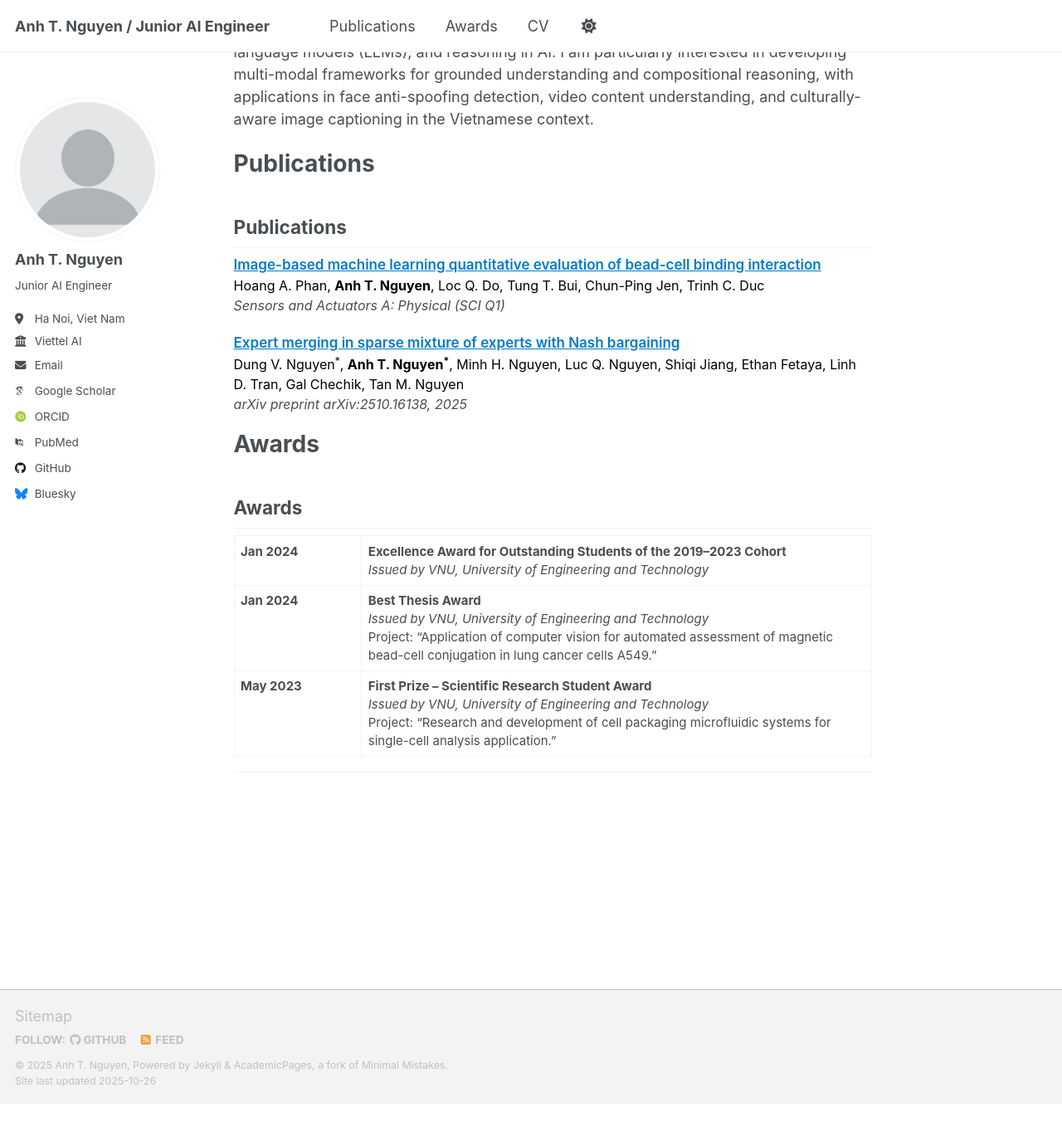
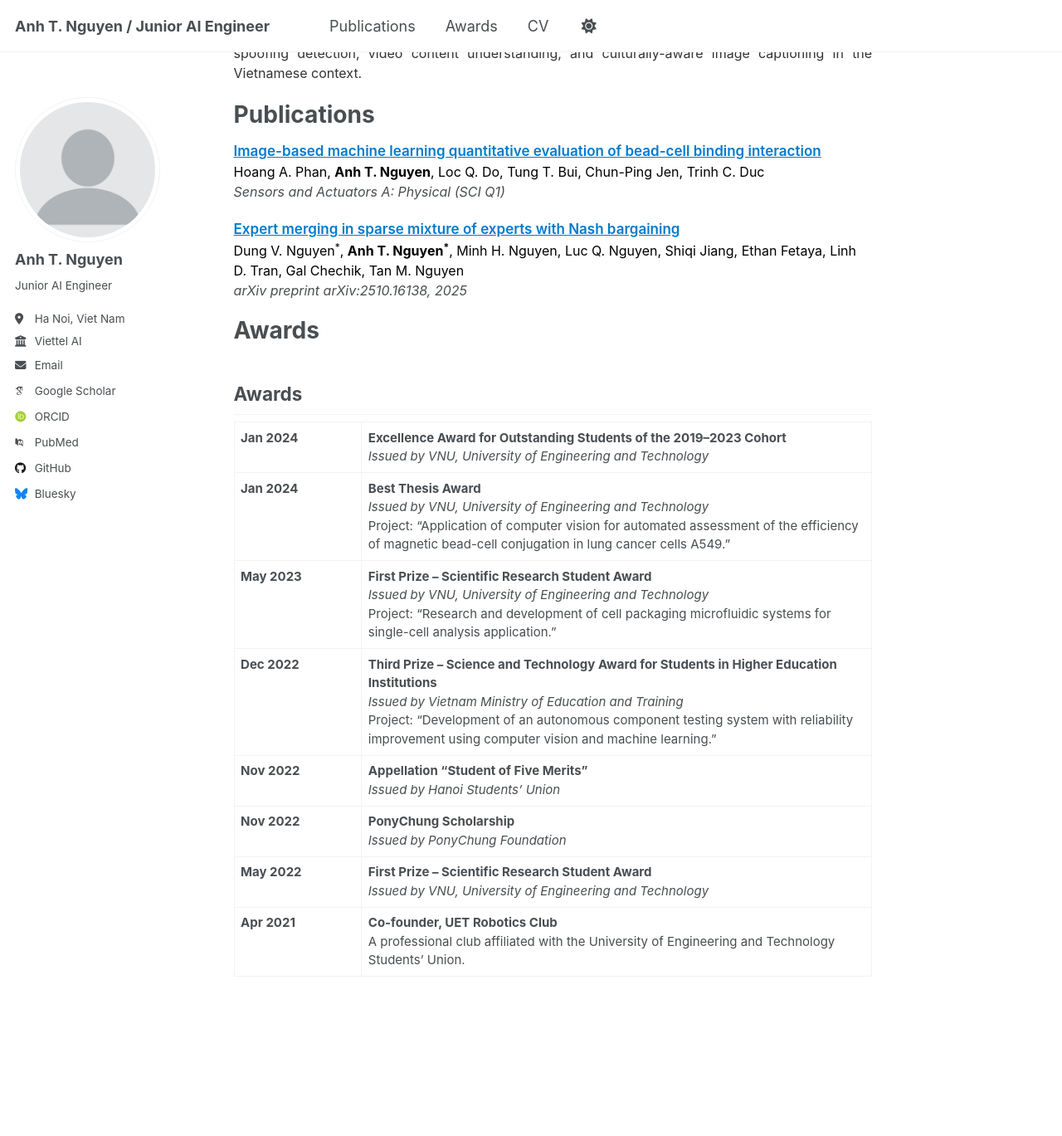
Before and after one commit to anh147/147anhnt.github.io, a Jekyll site: the page built from _pages/about.md, in a window 1280 px wide and 1400 px high, scrolled down 325 px. Shown: the top 1369 px of the window at 83% size. Built offline with Jekyll 4.4.1, drawn with Linux system fonts in a browser that asks for light colours; some web fonts are replaced; a script that is not in the unit is left out; before the commit the page ends 1655 px from its top, so only the background shows below that.

Commit message:
init commit

```diff
--- a/_pages/about.md
+++ b/_pages/about.md
@@ -9,13 +9,17 @@
 
 About me
 ======
+<p style="font-size:16px; line-height:1.55; color:#333; text-align:justify; margin-bottom:14px;">
 I earned my Bachelor’s degree in Robotics Engineering from the University of Engineering and Technology (VNU Hanoi), where my research focused on applying artificial intelligence to robot perception and biomedical imaging. This work strengthened my foundation in computer vision, machine learning, and the integration of AI in complex sensing systems.
+</p>
 
+<p style="font-size:16px; line-height:1.55; color:#333; text-align:justify;">
 My current research interests include vision-language models (VLMs), multi-modal large language models (LLMs), and reasoning in AI. I am particularly interested in developing multi-modal frameworks for grounded understanding and compositional reasoning, with applications in face anti-spoofing detection, video content understanding, and culturally-aware image captioning in the Vietnamese context.
+</p>
 
 Publications
 ======
-<h2 style="margin-bottom:8px;">Publications</h2>
+<!-- <h2 style="margin-bottom:8px;">Publications</h2> -->
 
 <div style="font-size:16px; line-height:1.5; margin-bottom:18px;">
   <p>
@@ -38,28 +42,75 @@
 
 Awards
 ======
+<!-- <h2 style="margin-bottom:8px;">Awards</h2> -->
+
 <h2 style="margin-bottom:8px;">Awards</h2>
 
-<table style="width:100%; border-collapse:collapse; font-size:15px; line-height:1.45;">
+<table style="width:100%; border-collapse:collapse; font-size:15px; line-height:1.5;">
   <tr>
     <td style="width:20%; vertical-align:top;"><b>Jan 2024</b></td>
-    <td><b>Excellence Award for Outstanding Students of the 2019–2023 Cohort</b><br>
+    <td>
+      <b>Excellence Award for Outstanding Students of the 2019–2023 Cohort</b><br>
       <i>Issued by VNU, University of Engineering and Technology</i>
     </td>
   </tr>
+
   <tr>
     <td style="vertical-align:top;"><b>Jan 2024</b></td>
-    <td><b>Best Thesis Award</b><br>
+    <td>
+      <b>Best Thesis Award</b><br>
       <i>Issued by VNU, University of Engineering and Technology</i><br>
-      Project: “Application of computer vision for automated assessment of magnetic bead-cell conjugation in lung cancer cells A549.”
+      Project: “Application of computer vision for automated assessment of the efficiency of magnetic bead-cell conjugation in lung cancer cells A549.”
     </td>
   </tr>
+
   <tr>
     <td style="vertical-align:top;"><b>May 2023</b></td>
-    <td><b>First Prize – Scientific Research Student Award</b><br>
+    <td>
+      <b>First Prize – Scientific Research Student Award</b><br>
       <i>Issued by VNU, University of Engineering and Technology</i><br>
       Project: “Research and development of cell packaging microfluidic systems for single-cell analysis application.”
     </td>
   </tr>
+
+  <tr>
+    <td style="vertical-align:top;"><b>Dec 2022</b></td>
+    <td>
+      <b>Third Prize – Science and Technology Award for Students in Higher Education Institutions</b><br>
+      <i>Issued by Vietnam Ministry of Education and Training</i><br>
+      Project: “Development of an autonomous component testing system with reliability improvement using computer vision and machine learning.”
+    </td>
+  </tr>
+
+  <tr>
+    <td style="vertical-align:top;"><b>Nov 2022</b></td>
+    <td>
+      <b>Appellation “Student of Five Merits”</b><br>
+      <i>Issued by Hanoi Students’ Union</i>
+    </td>
+  </tr>
+
+  <tr>
+    <td style="vertical-align:top;"><b>Nov 2022</b></td>
+    <td>
+      <b>PonyChung Scholarship</b><br>
+      <i>Issued by PonyChung Foundation</i>
+    </td>
+  </tr>
+
+  <tr>
+    <td style="vertical-align:top;"><b>May 2022</b></td>
+    <td>
+      <b>First Prize – Scientific Research Student Award</b><br>
+      <i>Issued by VNU, University of Engineering and Technology</i>
+    </td>
+  </tr>
+
+  <tr>
+    <td style="vertical-align:top;"><b>Apr 2021</b></td>
+    <td>
+      <b>Co-founder, UET Robotics Club</b><br>
+      A professional club affiliated with the University of Engineering and Technology Students’ Union.
+    </td>
+  </tr>
 </table>
-------
```
